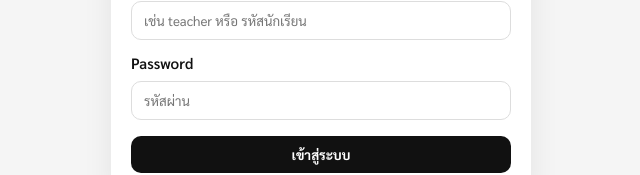
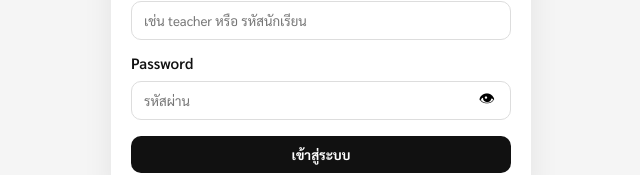
Before and after one commit to siravich-ae/student-dashboard-system, a React (Vite) app: page / in a window 1280 px wide. Shown: the part 352-527 px from the top of the page, without its empty margins (319-959 px from the left). Built offline with nearby package versions, Linux system fonts and the light colour scheme; no server answers.

Commit message:
add button show password

```diff
--- a/src/pages/Login.jsx
+++ b/src/pages/Login.jsx
@@ -8,6 +8,7 @@
   const [password, setPassword] = useState("");
   const [loading, setLoading] = useState(false);
   const [error, setError] = useState("");
+  const [showPassword, setShowPassword] = useState(false);
 
   async function handleSubmit(e) {
     e.preventDefault();
@@ -47,13 +48,32 @@
           />
 
           <label style={styles.label}>Password</label>
-          <input
-            style={styles.input}
-            type="password"
-            value={password}
-            onChange={(e) => setPassword(e.target.value)}
-            placeholder="รหัสผ่าน"
-          />
+          <div style={{ position: "relative" }}>
+  <input
+    style={{ ...styles.input, paddingRight: 40 }}
+    type={showPassword ? "text" : "password"}
+    value={password}
+    onChange={(e) => setPassword(e.target.value)}
+    placeholder="รหัสผ่าน"
+  />
+
+  <button
+    type="button"
+    onClick={() => setShowPassword((prev) => !prev)}
+    style={{
+      position: "absolute",
+      right: 10,
+      top: "50%",
+      transform: "translateY(-50%)",
+      border: "none",
+      background: "transparent",
+      cursor: "pointer",
+      fontSize: 16,
+    }}
+  >
+    {showPassword ? "🙈" : "👁"}
+  </button>
+</div>
 
           {error && <div style={styles.error}>{error}</div>}
 
```
